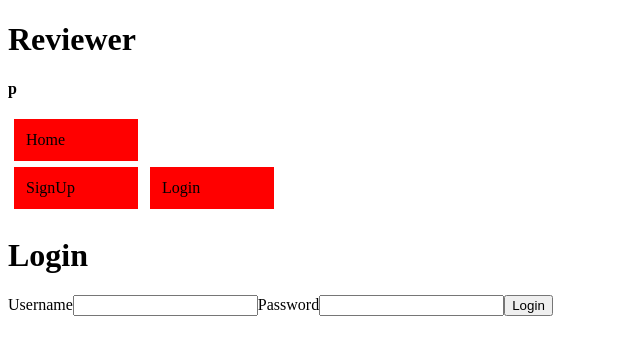
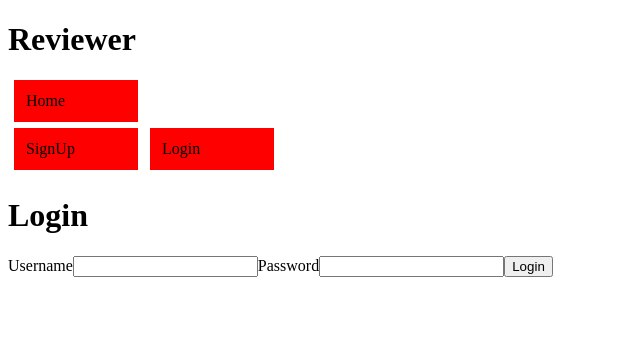
Before and after one commit to rhitchcock1/reviewer, a React (Create React App) app in the folder client/: page /Login in a window 1280 px wide. Shown: the top 354 px of the page, without its empty margins (0-640 px from the left). Built offline with nearby package versions, Linux system fonts and the light colour scheme; no server answers.

Commit message:
clean up

```diff
--- a/client/src/components/App.js
+++ b/client/src/components/App.js
@@ -7,7 +7,7 @@ import Login from "./Login";
 import { useNavigate } from "react-router-dom";
 import { Route, Routes } from "react-router-dom";
 import React, {useState, useEffect} from "react";
-// import { Link } from "react-router-dom";
+
 
 
 
@@ -25,17 +25,6 @@ function App() {
     });
   }, []);
 
-  // function handleLogin(user) {
-  //   setUser(user);
-  // }
-
-  function handleLogout() {
-    fetch("http://localhost:5555/logout", {
-    method: "DELETE",
-    }).then(() => setUser(null));
-    navigate("/")
-
-  }
 
 
   return (
@@ -45,11 +34,11 @@ function App() {
         {user ? (
         <div>
           <p>Welcome, {user.username}!</p>
-          {/* <button onClick={handleLogout}>Logout</button> */}
+
         </div>
       ) : (
-        <h4>p</h4>
-        // <Link to="/">Click Here to Login</Link>
+        <h4></h4>
+
       )}
       </header>
       <NavBar user={user} setUser={setUser}/>
@@ -76,7 +65,7 @@ function App() {
          <Route index element={<SignUp setUser={setUser}/>}/>
         </Route>
         <Route exact path="/Login">
-         <Route index element={<Login setUser={setUser}/>}/>
+         <Route index element={<Login user ={user} setUser={setUser}/>}/>
         </Route>
         <Route exact path="/" >
         <Route index element={<Home user={user} />}/>
--- a/client/src/components/NavBar.js
+++ b/client/src/components/NavBar.js
@@ -24,13 +24,12 @@ function NavBar({ user, setUser }) {
 
 
   return (
+    <header>
     <div>
       <NavLink
         to="/"
         exact
         style={linkStyles}
-
-
       >
         Home
       </NavLink>
@@ -74,35 +73,12 @@ function NavBar({ user, setUser }) {
       >
         Login
       </NavLink>
-            {/* <Link to="/signup">Signup</Link> */}
-            {/* <Link to="/login">Login</Link> */}
+
           </>
         )}
       </div>
-      {/* <NavLink
-        to="/reviews"
-        exact
-        style={linkStyles}
-        activeStyle={{
-          background: "pink",
-        }}
-      >
-        Reviews
-      </NavLink>
-
-      <NavLink
-        to="/salons"
-        exact
-        style={linkStyles}
-        activeStyle={{
-          background: "pink" ,
-        }}
-      >
-        Salons
-      </NavLink> */}
-
-
     </div>
+  </header>
   );
 }
 
```
Also changed, not shown: client/src/components/Home.js (+1 -6 lines), client/src/components/Login.js (+6 -1 lines).
